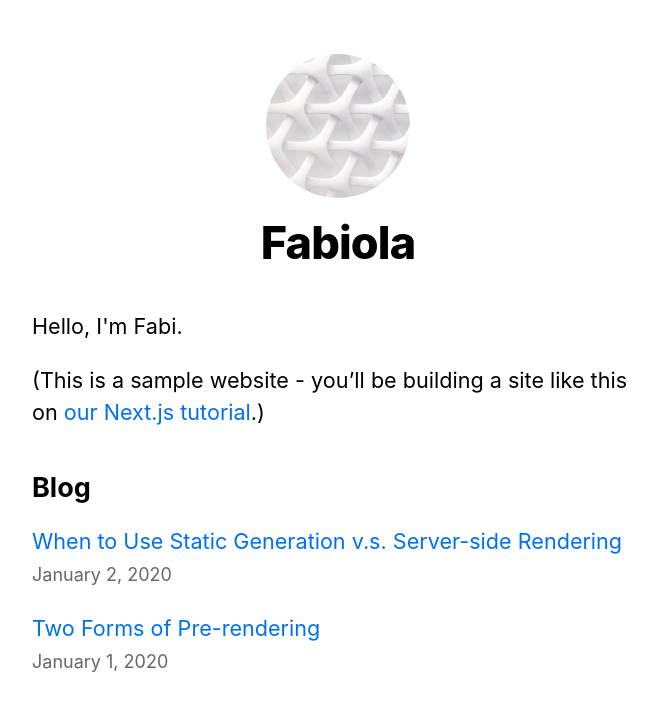
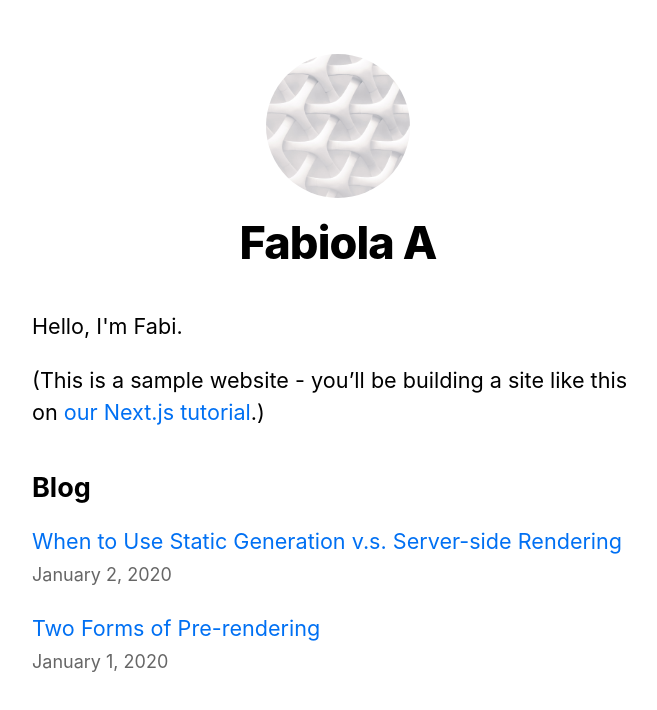
Before and after one commit to Fabiola11A/next-test, a Next.js app: page / in a window 1280 px wide. Shown: the top 710 px of the page, without its empty margins (302-959 px from the left). Built offline with nearby package versions, Linux system fonts and the light colour scheme.

Commit message:
sixth try

```diff
--- a/components/layout.js
+++ b/components/layout.js
@@ -4,7 +4,7 @@ import styles from './layout.module.css'
 import utilStyles from '../styles/utils.module.css'
 import Link from 'next/link'
 
-const name = 'Fabiola'
+const name = 'Fabiola A'
 export const siteTitle = 'Next.js Sample Website'
 // const myLoader = ({ src, width, quality }) => {
 //   return `https://objective-beaver-20aaff.netlify.app/${src}?w=${width}&q=${quality || 75}`
```
